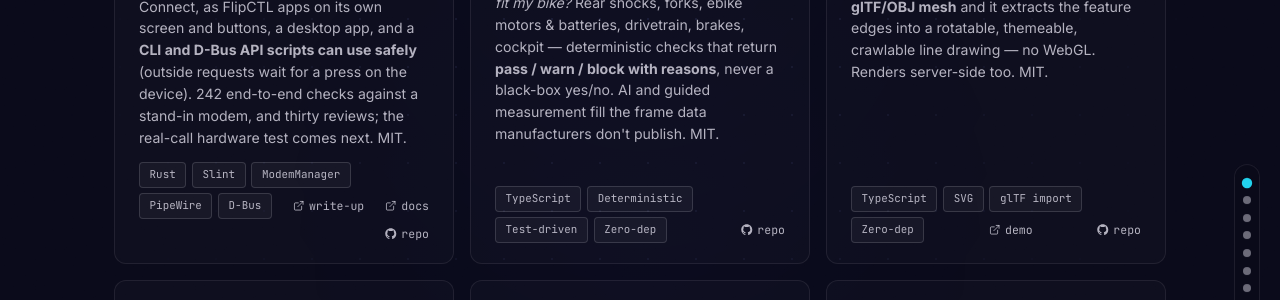
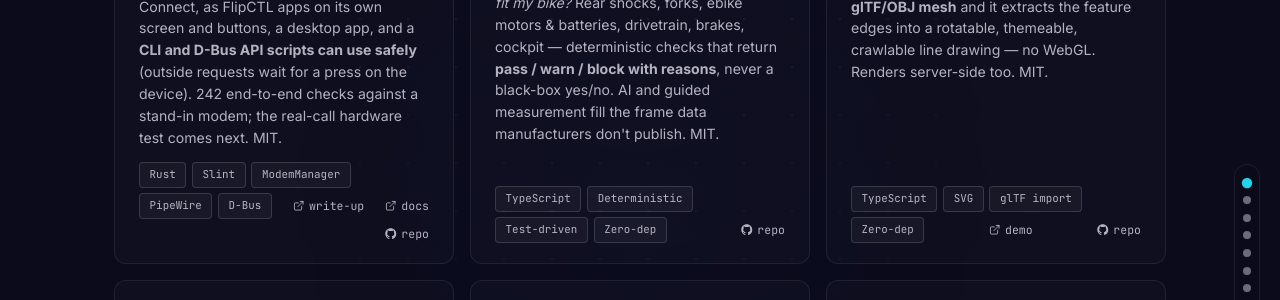
Before and after one commit to isaacrowntree/isaacrowntree.github.io, a Jekyll site: the page built from index.html, in a window 1280 px wide and 900 px high, scrolled down 4863 px. Shown: the part 197-497 px from the top of the window. Built offline with Jekyll 4.4.1, drawn with Linux system fonts in a browser that asks for light colours; some web fonts are replaced.

Commit message:
Dolphone card: drop the reviews count
Co-Authored-By: Claude Opus 5.5 <noreply@anthropic.com>
Claude-Session: https://claude.ai/code/session_01UdycNdb8PBPy7WTyWjqGok

```diff
--- a/index.html
+++ b/index.html
@@ -351,7 +351,7 @@ layout: default
           <h3 class="oss-card__title">dolphone</h3>
           <span class="oss-card__kicker">Rust · Linux phone</span>
         </div>
-        <p class="oss-card__body">Calls and texts for the <strong>Flipper One</strong>: mobile and SIP calls, texts and picture messages, emergency alerts, Bluetooth and KDE Connect, as FlipCTL apps on its own screen and buttons, a desktop app, and a <strong>CLI and D-Bus API scripts can use safely</strong> (outside requests wait for a press on the device). 242 end-to-end checks against a stand-in modem, and thirty reviews; the real-call hardware test comes next. MIT.</p>
+        <p class="oss-card__body">Calls and texts for the <strong>Flipper One</strong>: mobile and SIP calls, texts and picture messages, emergency alerts, Bluetooth and KDE Connect, as FlipCTL apps on its own screen and buttons, a desktop app, and a <strong>CLI and D-Bus API scripts can use safely</strong> (outside requests wait for a press on the device). 242 end-to-end checks against a stand-in modem; the real-call hardware test comes next. MIT.</p>
         <div class="oss-card__footer">
           <span class="stack-badge">Rust</span><span class="stack-badge">Slint</span><span class="stack-badge">ModemManager</span><span class="stack-badge">PipeWire</span><span class="stack-badge">D-Bus</span>
           <a href="https://zackdesign.biz/dolphone/" target="_blank" rel="noopener" class="oss-card__link">{% include icon.html name="external" %}write-up</a>
```
